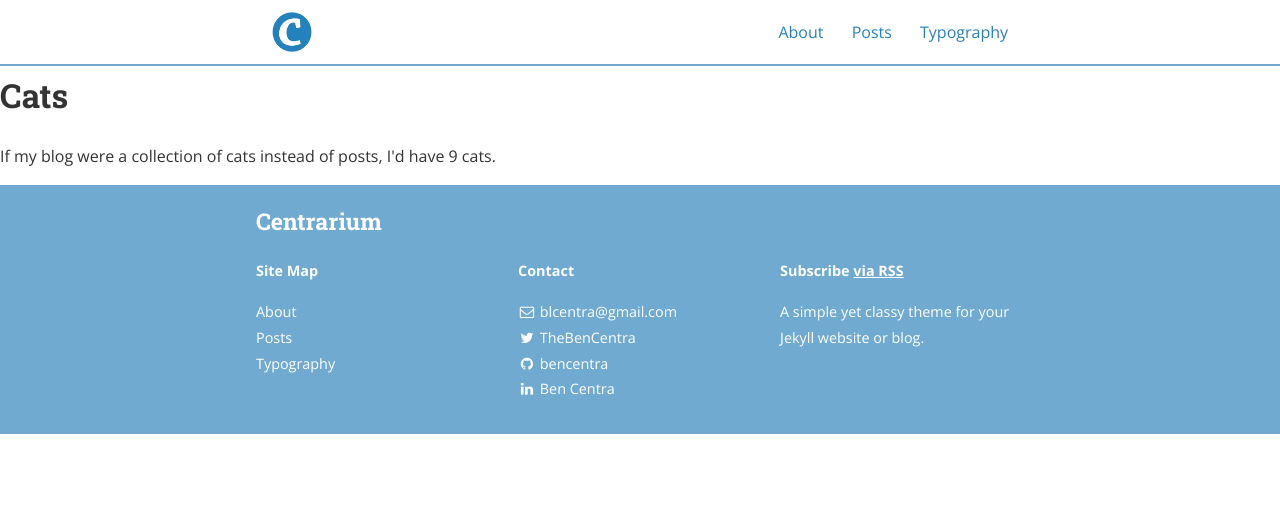
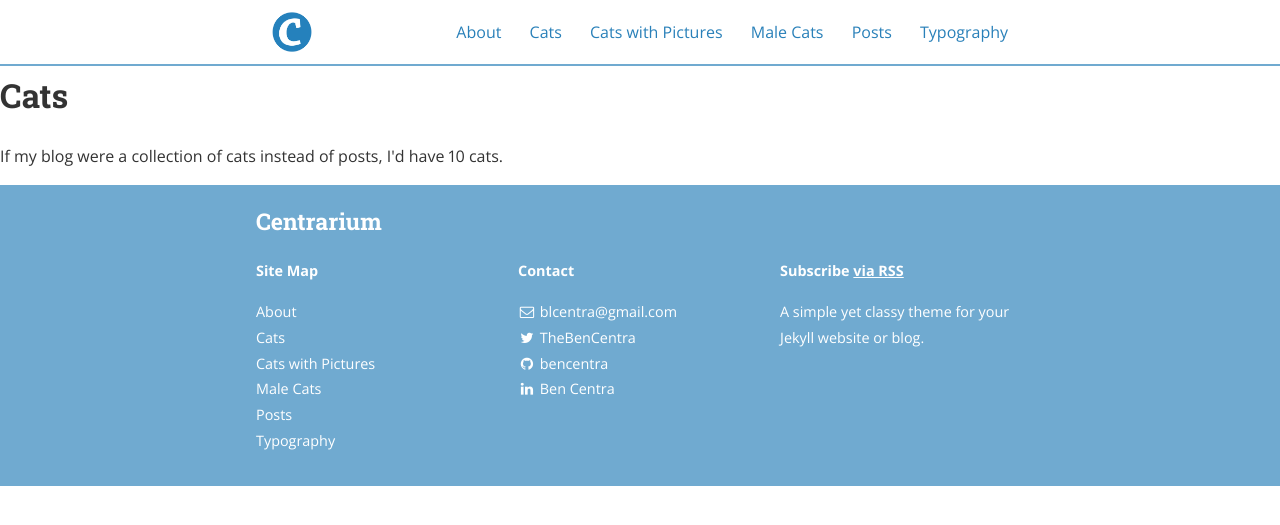
Before and after one commit to Blen6035/HabermanCatBlog, a Jekyll site: the page built from cats.html, in a window 1280 px wide. Shown: the top 525 px of the page. Built offline with Jekyll 4.4.1, drawn with Linux system fonts in a browser that asks for light colours; nearby versions of some CDN libraries.

```diff
--- a/cats.html
+++ b/cats.html
@@ -1,6 +1,8 @@
 ---
 layout: default
 title: Cats
+permalink: /Cats/
+main_nav: true
 ---
 
 <div class="home">
--- a/cats_with_pics.html
+++ b/cats_with_pics.html
@@ -1,6 +1,7 @@
 ---
 layout: page
 title: Cats with Pictures
+main_nav: true
 ---
 
 {% for cat in site.data.cats %}
--- a/male_cats.html
+++ b/male_cats.html
@@ -1,6 +1,7 @@
 ---
 layout: page
 title: Male Cats
+main_nav: true
 ---
 
 <ul>
```
Also changed, not shown: _posts/2020-02-18-newpost.html (added, +10 -0 lines).
